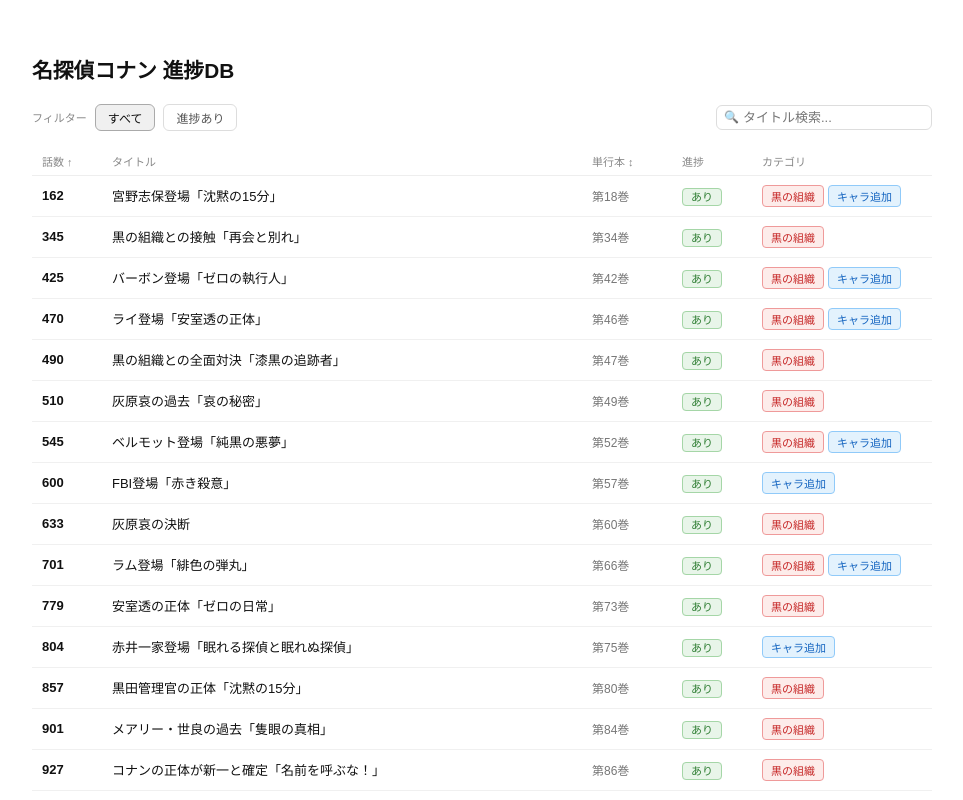
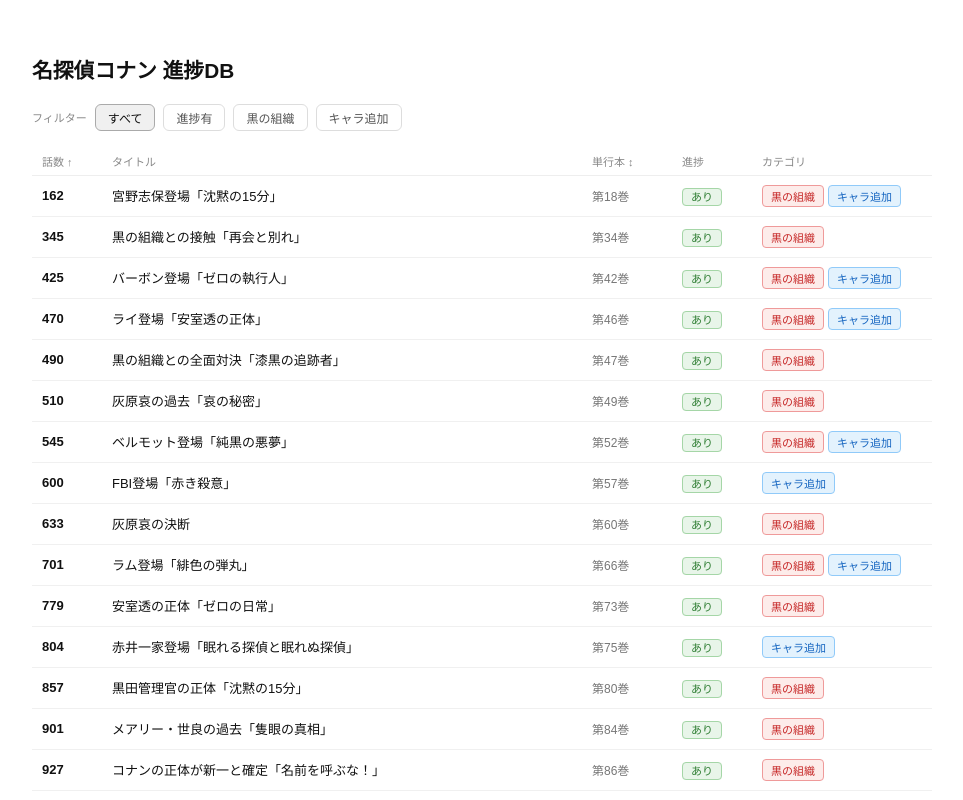
Before and after one commit to ishi720/conan-vital-story, a Nuxt app: page / in a window 1280 px wide. Shown: the top 800 px of the page, without its empty margins (158-1121 px from the left). Built offline with nearby package versions, Linux system fonts and the light colour scheme.

Commit message:
タイトル検索削除、フィルターにカテゴリ追加

```diff
--- a/pages/index.vue
+++ b/pages/index.vue
@@ -8,12 +8,8 @@
         v-for="f in filterOptions"
         :key="f.key"
         :class="['filter-btn', activeFilter === f.key && `act-${f.key}`]"
-        @click="activeFilter = f.key as 'all' | 'yes'"
+        @click="activeFilter = f.key as 'all' | 'yes' | 'black_org' | 'new_character'"
       >{{ f.label }}</button>
-      <div class="search-wrap">
-        <span class="search-icon">🔍</span>
-        <input v-model="query" type="text" placeholder="タイトル検索..." />
-      </div>
     </div>
 
     <table>
@@ -73,14 +69,15 @@
 
 const episodes = episodesRaw as Episode[]
 
-const activeFilter = ref<'all' | 'yes'>('all')
-const query = ref('')
+const activeFilter = ref<'all' | 'yes' | 'black_org' | 'new_character'>('all')
 const sortKey = ref<'episode' | 'volume'>('episode')
 const sortDir = ref(1)
 
 const filterOptions = [
-  { key: 'all', label: 'すべて' },
-  { key: 'yes', label: '進捗あり' },
+  { key: 'all',           label: 'すべて' },
+  { key: 'yes',           label: '進捗有' },
+  { key: 'black_org',     label: '黒の組織' },
+  { key: 'new_character', label: 'キャラ追加' },
 ]
 
 const hasProgress = (ep: Episode) => ep.progress
@@ -88,10 +85,8 @@
 const filtered = computed(() => {
   let list = episodes
   if (activeFilter.value === 'yes') list = list.filter(hasProgress)
-  if (query.value.trim()) {
-    const q = query.value.toLowerCase()
-    list = list.filter(e => e.title.toLowerCase().includes(q))
-  }
+  else if (activeFilter.value === 'black_org') list = list.filter(e => e.categories.includes('black_org'))
+  else if (activeFilter.value === 'new_character') list = list.filter(e => e.categories.includes('new_character'))
   return list
 })
 
@@ -148,27 +143,10 @@
   cursor: pointer;
 }
 .filter-btn:hover { background: #f5f5f5; }
-.act-all { background: #f0f0f0; border-color: #aaa; color: #111; font-weight: 500; }
-.act-yes { background: #e8f5e9; border-color: #66bb6a; color: #2e7d32; font-weight: 500; }
-.search-wrap {
-  position: relative;
-  margin-left: auto;
-}
-.search-icon {
-  position: absolute;
-  left: 8px;
-  top: 50%;
-  transform: translateY(-50%);
-  font-size: 12px;
-}
-.search-wrap input {
-  padding: 4px 8px 4px 26px;
-  font-size: 13px;
-  border: 1px solid #ddd;
-  border-radius: 6px;
-  outline: none;
-  width: 180px;
-}
+.act-all           { background: #f0f0f0; border-color: #aaa;    color: #111;    font-weight: 500; }
+.act-yes           { background: #e8f5e9; border-color: #66bb6a; color: #2e7d32; font-weight: 500; }
+.act-black_org     { background: #fdecea; border-color: #ef9a9a; color: #c62828; font-weight: 500; }
+.act-new_character { background: #e3f2fd; border-color: #90caf9; color: #1565c0; font-weight: 500; }
 table {
   width: 100%;
   border-collapse: collapse;
```
